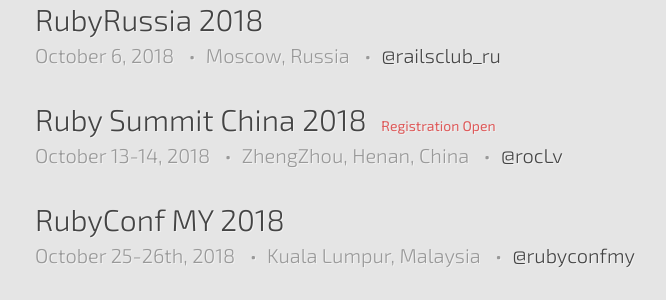
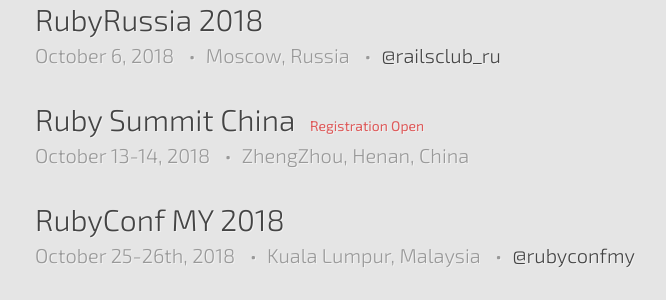
Before and after one commit to ruby-conferences/ruby-conferences.github.io, a Jekyll site: the page built from index.html, in a window 1280 px wide. Shown: the part 561-861 px from the top of the page, without its empty margins (205-871 px from the left). Built offline with Jekyll 4.4.1, drawn with Linux system fonts in a browser that asks for light colours.

Commit message:
Update with PR comments

```diff
--- a/_data/upcoming.yml
+++ b/_data/upcoming.yml
@@ -6,13 +6,10 @@
   cfp_phrase: CFP closes
   cfp_date: "September 15, 2018"
 
-- name:  Ruby Summit China 2018
+- name:  Ruby Summit China
   location: ZhengZhou, Henan, China
   dates: "October 13-14, 2018"
   url: http://rubysummit.cn/
-  twitter: rocLv
-  cfp_phrase: CFP open
-  cfp_date: "September 15, 2018"
   reg_phrase: "Registration Open"
 
 - name: RubyConf MY 2018
```
